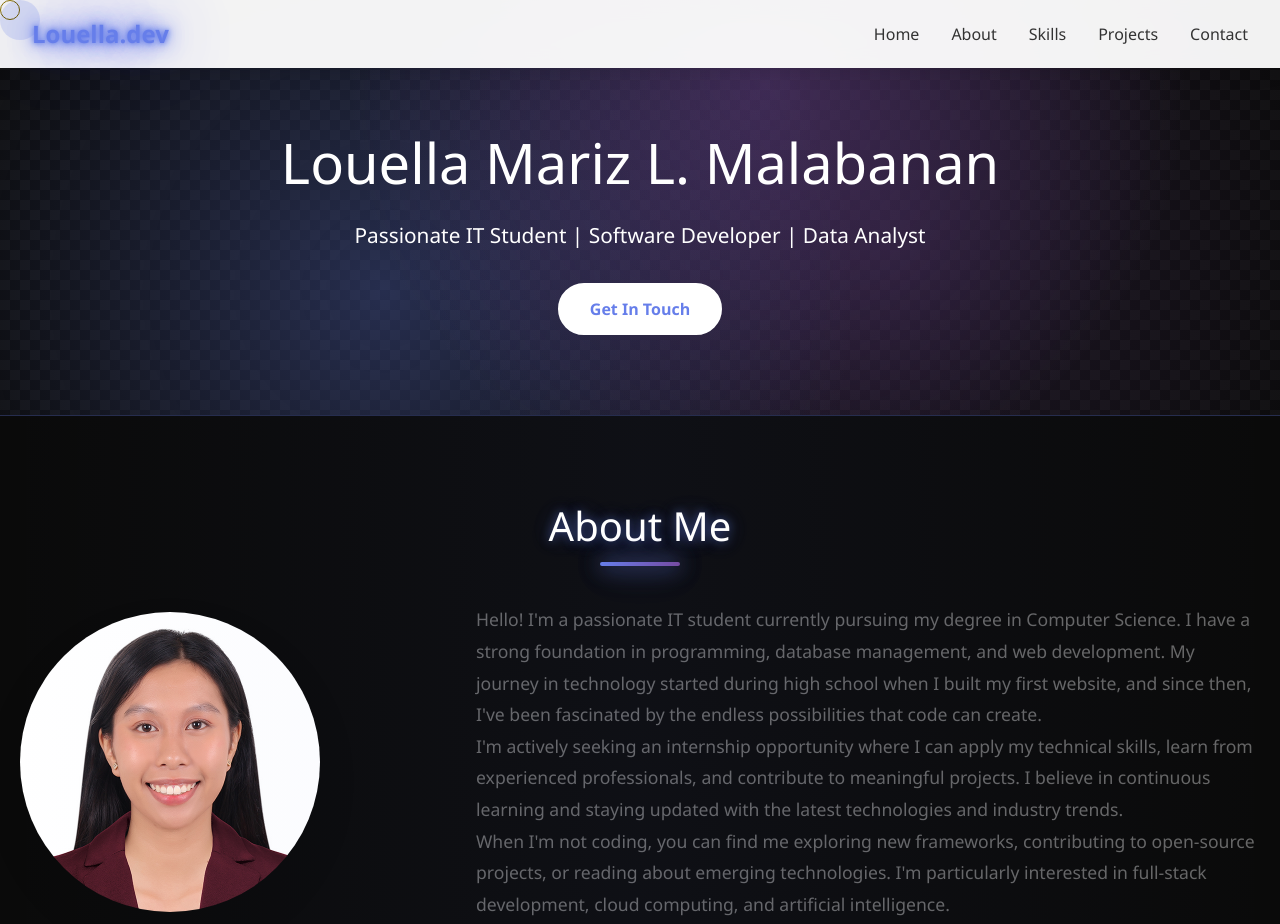
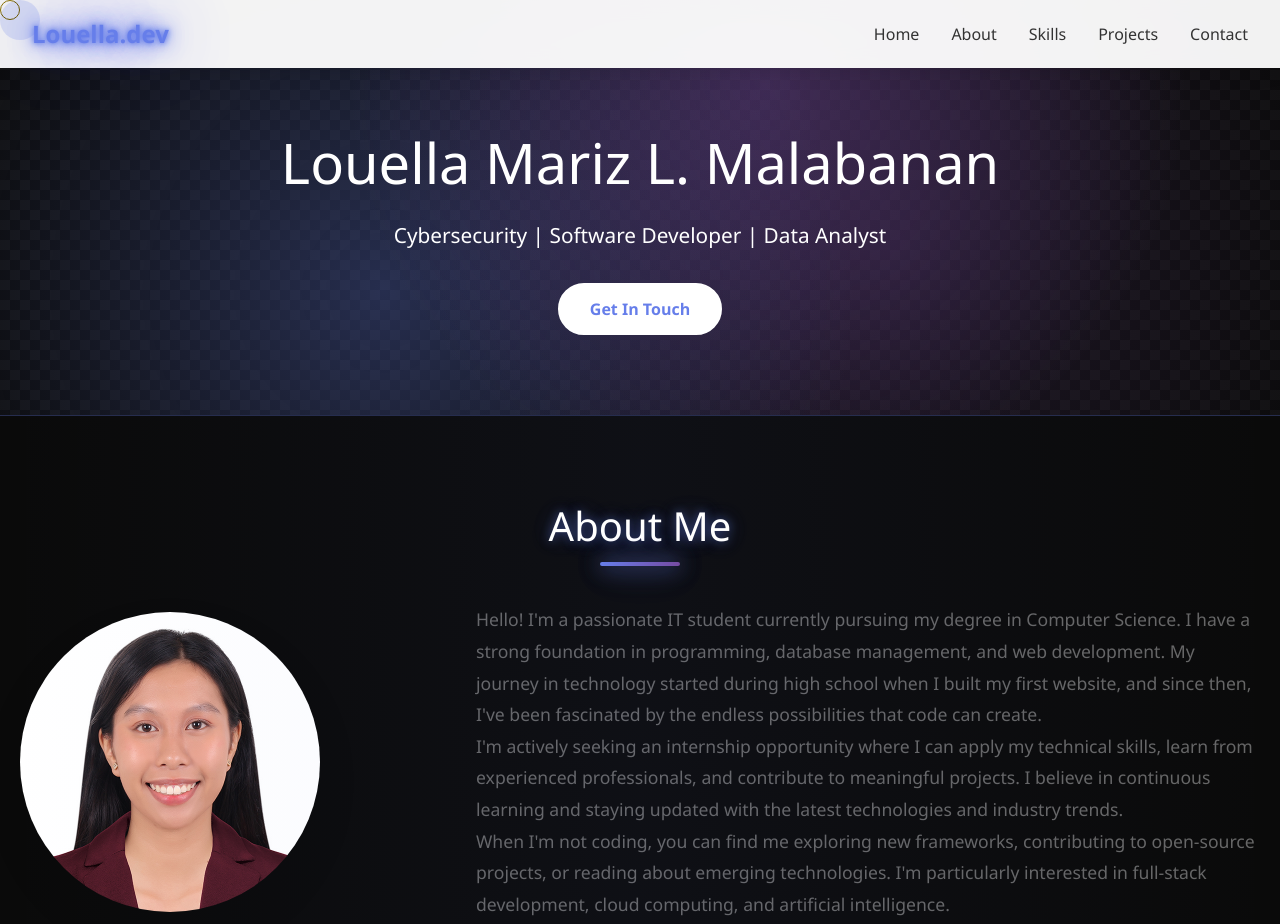
Before and after one commit to WonderSD01/Personal_Web, a plain HTML site: page index.html in a window 1280 px wide. Shown: the top 924 px of the page. Drawn offline with nearby package versions, Linux system fonts and the light colour scheme.

Commit message:
Auto update

```diff
--- a/index.html
+++ b/index.html
@@ -981,7 +981,7 @@
         <div class="container">
             <div class="hero-content">
                 <h1>Louella Mariz L. Malabanan</h1>
-                <p>Passionate IT Student | Software Developer | Data Analyst</p>
+                <p> Cybersecurity | Software Developer | Data Analyst</p>
                 <a href="#contact" class="cta-button">Get In Touch</a>
             </div>
         </div>
```
